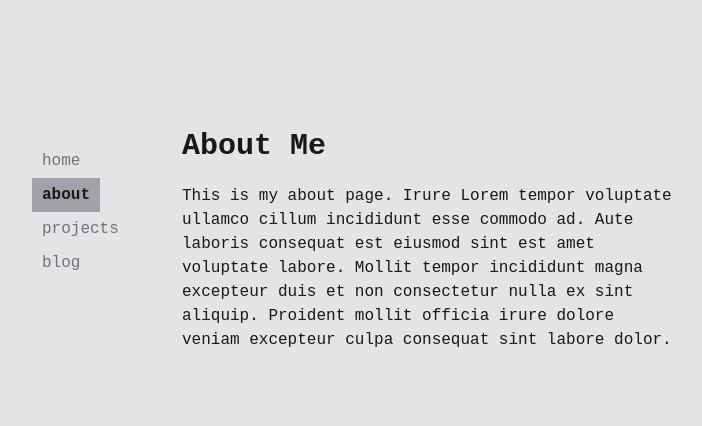
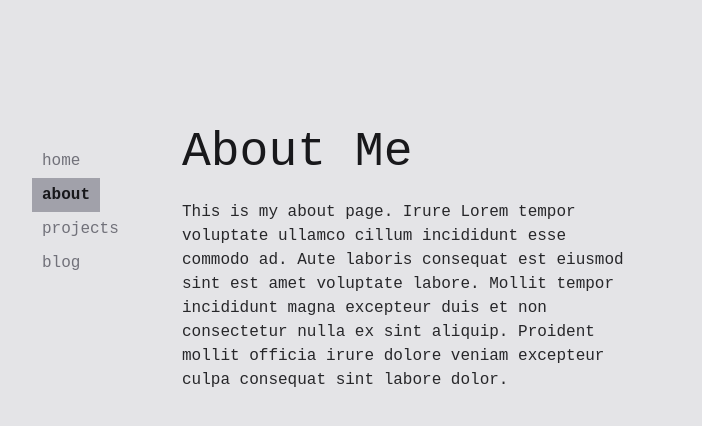
Before and after one commit to gabe-santos/gabe-santos-portfolio, a Next.js app: page /about in a window 1280 px wide. Shown: the top 426 px of the page, without its empty margins (288-990 px from the left). Built offline with nearby package versions, Linux system fonts and the light colour scheme; a web font is replaced by a local one.

Commit message:
cleaning

```diff
--- a/app/about/page.tsx
+++ b/app/about/page.tsx
@@ -1,23 +1,16 @@
 'use client';
 
-import Image from 'next/image';
-import { motion } from 'framer-motion';
-import { avatar } from '../../lib/info';
-import SlideInSection from '../../components/SlideInSection';
+import Page from '../../components/Page';
 
 export default function AboutPage() {
 	return (
-		<SlideInSection>
-			<h1 className='text-3xl font-mono font-bold'>About Me</h1>
-
-			<p className='my-5'>
-				This is my about page. Irure Lorem tempor voluptate ullamco
-				cillum incididunt esse commodo ad. Aute laboris consequat est
-				eiusmod sint est amet voluptate labore. Mollit tempor incididunt
-				magna excepteur duis et non consectetur nulla ex sint aliquip.
-				Proident mollit officia irure dolore veniam excepteur culpa
-				consequat sint labore dolor.
-			</p>
-		</SlideInSection>
+		<Page title='About Me'>
+			This is my about page. Irure Lorem tempor voluptate ullamco cillum
+			incididunt esse commodo ad. Aute laboris consequat est eiusmod sint
+			est amet voluptate labore. Mollit tempor incididunt magna excepteur
+			duis et non consectetur nulla ex sint aliquip. Proident mollit
+			officia irure dolore veniam excepteur culpa consequat sint labore
+			dolor.
+		</Page>
 	);
 }
--- a/app/blog/page.tsx
+++ b/app/blog/page.tsx
@@ -1,13 +1,7 @@
 'use client';
 
-import { motion } from 'framer-motion';
-import SlideInSection from '../../components/SlideInSection';
+import Page from '../../components/Page';
 
 export default function Blog() {
-	return (
-		<SlideInSection>
-			<h1 className='text-3xl font-mono font-bold'>Blog</h1>
-			<p className='my-5'>Coming soon 🤫</p>
-		</SlideInSection>
-	);
+	return <Page title='Blog'>🚧 Work in Progress 🚧</Page>;
 }
--- a/app/page.tsx
+++ b/app/page.tsx
@@ -1,52 +1,25 @@
 'use client';
 
-import Link from 'next/link';
 import Image from 'next/image';
+import Page from '../components/Page';
 import SlideInSection from '../components/SlideInSection';
-// import { getBlogViews, getTweetCount, getStarCount } from 'lib/metrics';
-// import {
-// 	ArrowIcon,
-// 	GitHubIcon,
-// 	TwitterIcon,
-// 	ViewsIcon,
-// } from 'components/icons';
 import { name, avatar, about, bio } from '../lib/info';
 
 export const revalidate = 60;
-import { motion } from 'framer-motion';
 
 export default async function HomePage() {
-	// 	let starCount, views, tweetCount;
-
-	// 	try {
-	// 		[starCount, views, tweetCount] = await Promise.all([
-	// 			getStarCount(),
-	// 			getBlogViews(),
-	// 			getTweetCount(),
-	// 		]);
-	// 	} catch (error) {
-	// 		console.error(error);
-	// 	}
-
 	return (
-		<SlideInSection>
-			<h1 className='text-6xl font-mono'>{name}</h1>
-			<p className='my-5 max-w-[460px] text-zinc-800 dark:text-zinc-300 font-mono'>
-				{about()}
-			</p>
-
+		<Page title={name}>
+			{about()}
 			<Image
 				alt={name}
-				className='rounded-full grayscale'
+				className='rounded-full grayscale my-5'
 				src={avatar}
 				placeholder='blur'
-				width={100}
+				width={120}
 				priority
 			/>
-
-			<p className='my-5 max-w-[600px] text-zinc-800 dark:text-zinc-300'>
-				{bio()}
-			</p>
-		</SlideInSection>
+			{bio()}
+		</Page>
 	);
 }
--- a/app/projects/page.tsx
+++ b/app/projects/page.tsx
@@ -1,16 +1,12 @@
 'use client';
 
-import { motion } from 'framer-motion';
 import Image from 'next/image';
 import Link from 'next/link';
-import SlideInSection from '../../components/SlideInSection';
+import Page from '../../components/Page';
 
-export default function ProjectsPage() {
+const ProjectsPage = () => {
 	return (
-		<SlideInSection>
-			<h1 className='text-3xl font-mono font-bold dark:text-zinc-300'>
-				Projects
-			</h1>
+		<Page title='Projects'>
 			<h2 className='text-2xl font-mono dark: text-zinc-300 my-5'>
 				The Macrolator
 			</h2>
@@ -29,6 +25,8 @@ export default function ProjectsPage() {
 					priority
 				/>
 			</div>
-		</SlideInSection>
+		</Page>
 	);
-}
+};
+
+export default ProjectsPage;
--- /dev/null
+++ b/components/Page.tsx
@@ -0,0 +1,19 @@
+import SlideInSection from './SlideInSection';
+
+type PageProps = {
+	title: string;
+	children: React.ReactNode;
+};
+
+const Page: React.FC<PageProps> = ({ title, children }) => {
+	return (
+		<SlideInSection>
+			<h1 className='text-5xl font-mono'>{title}</h1>
+			<p className='mt-6 max-w-[460px] text-zinc-800 dark:text-zinc-300 font-mono'>
+				{children}
+			</p>
+		</SlideInSection>
+	);
+};
+
+export default Page;
--- a/components/SlideInSection.tsx
+++ b/components/SlideInSection.tsx
@@ -1,7 +1,6 @@
 import { motion } from 'framer-motion';
 
-export default function SlideInSection({ children }) {
-	return (
+const SlideInSection = ({ children }) => (
 	<motion.section
 		initial={{ opacity: 0, x: 50 }}
 		animate={{ opacity: 1, x: 0 }}
@@ -9,4 +8,5 @@ export default function SlideInSection({ children }) {
 		{children}
 	</motion.section>
 );
-}
+
+export default SlideInSection;
--- a/lib/info.tsx
+++ b/lib/info.tsx
@@ -6,8 +6,10 @@ export const about = () => {
 	return (
 		<>
 			Hi, I&apos;m Gabe. I&apos;m a{' '}
-			<b className='font-mono'>Frontend Engineer from San Diego, CA</b>. I
-			build interfaces that optimize both form and function.
+			<span className='font-mono font-bold'>
+				Frontend Engineer from San Diego, CA
+			</span>
+			. I build interfaces that optimize both form and function.
 		</>
 	);
 };
```
Lines whose indentation alone changed are shown as unchanged.
